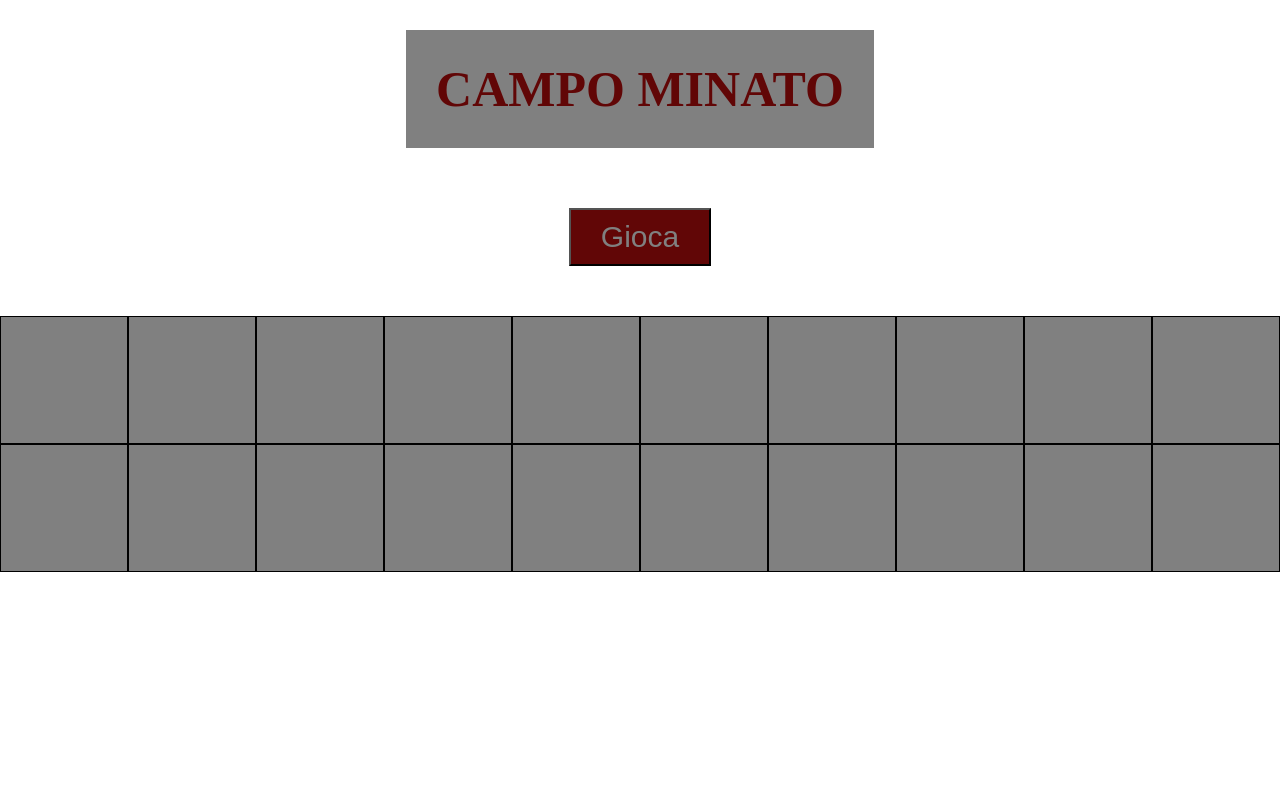
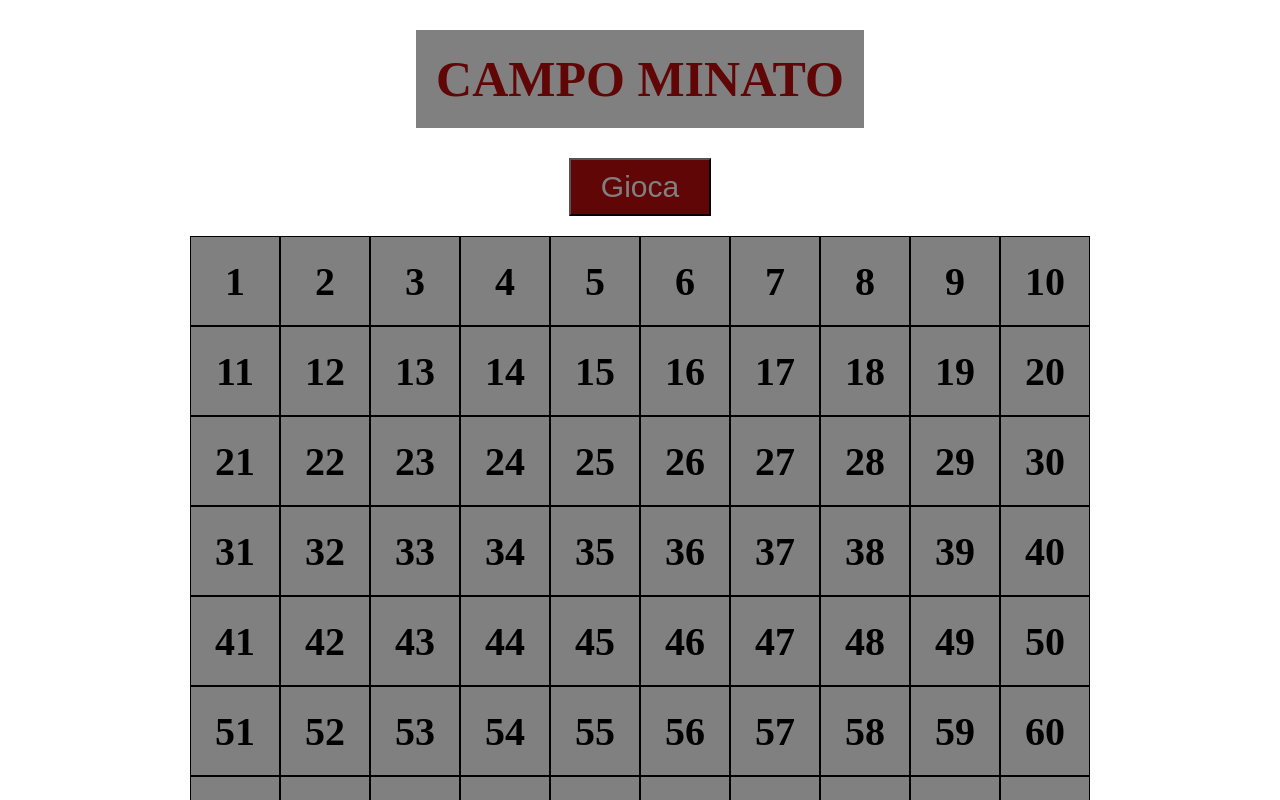
Before and after one commit to FedericaSidoti/js-campominato-grid, a plain HTML site: page index.html in a window 1280 px wide. Both pictures are taken after a click on the button "Gioca". Shown: the top 800 px of the page. Drawn offline with Linux system fonts and the light colour scheme.

Commit message:
ADD- cells created with js

```diff
--- a/css/style.css
+++ b/css/style.css
@@ -20,21 +20,14 @@
     background-color: grey;
     color: rgb(97, 6, 6);
     text-transform: uppercase;
-    padding: 30px;
+    padding: 20px;
 }
 
 /*MAIN*/
 
 .container {
     margin: 0 auto ;
-    max-width: 1600px;
-    /*background-color: aqua;
-    padding: 20px;*/
-}
-
-.section {
-    padding: 30px 0;
-    /*background-color: bisque;*/
+    max-width: 900px;
 }
 
 .btn-wrapper {
@@ -48,7 +41,7 @@
     background-color: rgb(97, 6, 6);
     color: gray;
     font-size: 30px;
-    margin-bottom: 50px;
+    margin-bottom: 20px;
 }
 
 .flex-grid {
@@ -65,4 +58,16 @@
     padding: 10px;
     border: 1px solid black;
     aspect-ratio: 1;
+    font-size: 40px;
+    font-weight: bold;
 }
+
+/*UTILITY CLASSES*/
+
+.bg-blue {
+    background-color: lightskyblue;
+}
+
+.bg-red {
+    background-color: rgb(97, 6, 6);
+}
--- a/index.html
+++ b/index.html
@@ -16,28 +16,10 @@
                 <button class="btn">Gioca</button>
             </div>
             <div class="flex-grid">
-                <div class="flex-grid-item"></div>
-                <div class="flex-grid-item"></div>
-                <div class="flex-grid-item"></div>
-                <div class="flex-grid-item"></div>
-                <div class="flex-grid-item"></div>
-                <div class="flex-grid-item"></div>
-                <div class="flex-grid-item"></div>
-                <div class="flex-grid-item"></div>
-                <div class="flex-grid-item"></div>
-                <div class="flex-grid-item"></div>
-                <div class="flex-grid-item"></div>
-                <div class="flex-grid-item"></div>
-                <div class="flex-grid-item"></div>
-                <div class="flex-grid-item"></div>
-                <div class="flex-grid-item"></div>
-                <div class="flex-grid-item"></div>
-                <div class="flex-grid-item"></div>
-                <div class="flex-grid-item"></div>
-                <div class="flex-grid-item"></div>
-                <div class="flex-grid-item"></div>
+
             </div>
         </div>
     </main>
+    <script src="./js/app.js"></script>
 </body>
 </html>
--- /dev/null
+++ b/js/app.js
@@ -0,0 +1,22 @@
+//- creare in html la base della pagina con il contenitore grid e con il bottone 'gioca'
+//- creare il css con la classe bg-blue e bg-red (in previsione della logica di gioco)
+//- recuperare il bottone come domelement
+const btnPlayDomElement = document.querySelector('.btn')
+const flexGridContainerDomElement = document.querySelector('.flex-grid')
+//- aggiungere un addEventListener al bottone
+btnPlayDomElement.addEventListener('click', function() {
+//    - svuotare eventualmente la griglia
+    flexGridContainerDomElement.innerHTML = ''
+
+    for(let i = 0; i < 100; i++){
+        let n = i + 1;
+        const cellDomElement = `
+        <div class="flex-grid-item">${n}</div>
+        `
+        flexGridContainerDomElement.innerHTML += cellDomElement
+//    - aggiungere l' eventlistener alla casella stampata con parametri click, ONCLICKCELL
+    }
+})
+
+//-creare una funzione ONCLICKCELL che aggiunga a THIS (il soggetto che la invoca = casella corrente nel ciclo) la classe bg-green
+//(ALLA FINE RIPROVARE CON FUNZIONI PER SVUOTARE E RIEMPIRE)
```
